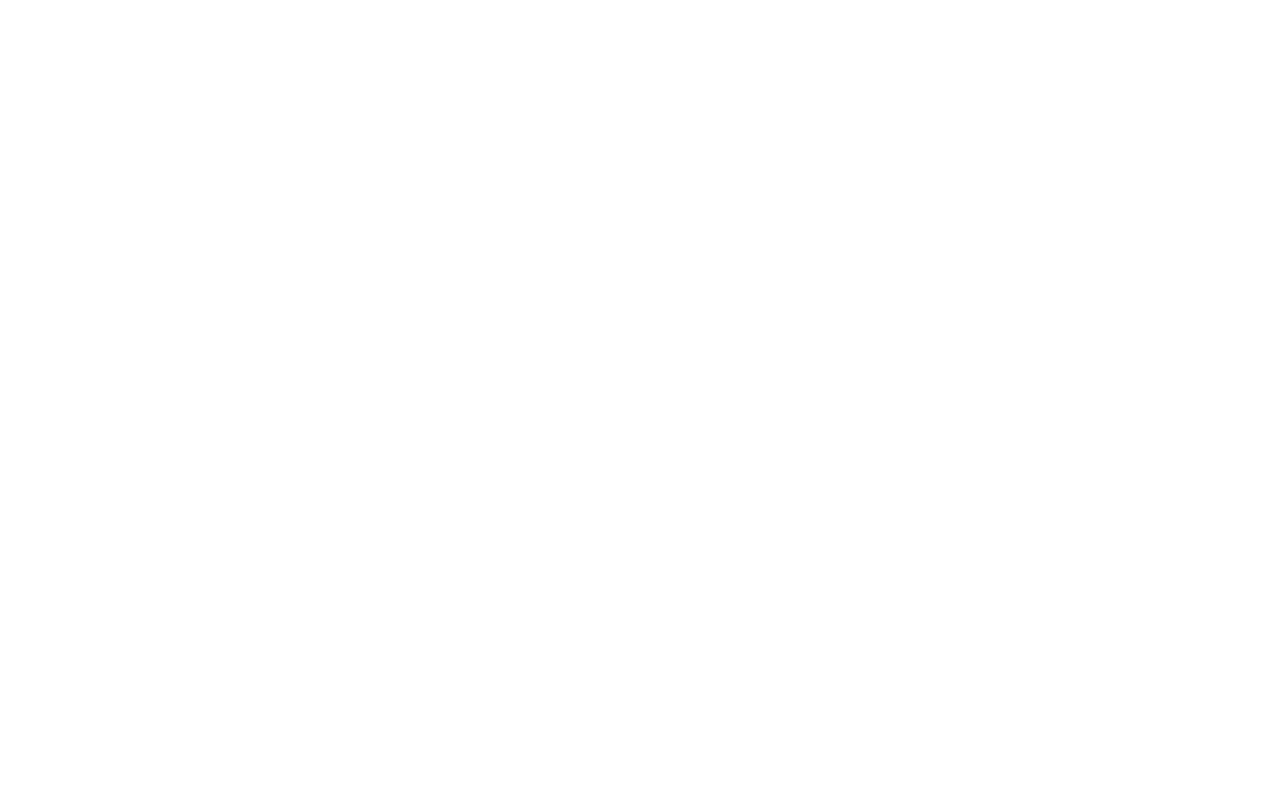
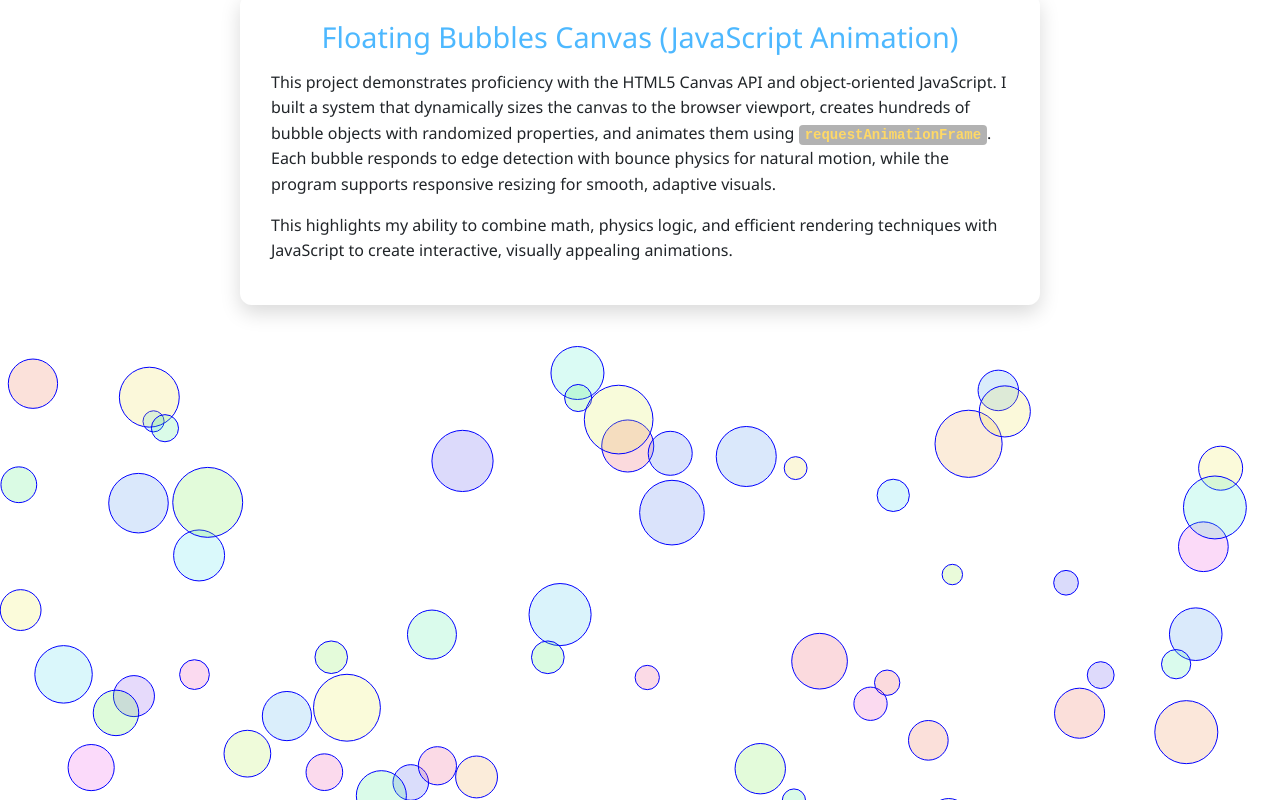
Before and after one commit to ramosmarco95/javascript-projects, a React (Vite) app: page /javascript-projects/floating-bubbles-canvas in a window 1280 px wide. Before the commit this address had no page. Shown: the part 200-1000 px from the top of the page. Before the commit the page ends 800 px from the top, so only its background shows below. Built offline with nearby package versions, Linux system fonts and the light colour scheme.

Commit message:
added a floating-bubbles-app

```diff
--- a/src/App.jsx
+++ b/src/App.jsx
@@ -2,12 +2,13 @@
 import './App.css'
 import { Routes, Route } from 'react-router-dom';
 
-/* pages */
+/* componenets */
 import HomePage from './pages/HomePage';
 
-/* components */
+/* pages */
 import Header from './components/Header';
 import FortuneTeller from './pages/FortuneTellerPage';
+import FloatingBubblesCanvas from './pages/FloatingBubblesCanvas';
 
 
 function App() {
@@ -31,6 +32,13 @@
             </>
           }>
           </Route>
+          <Route path='/floating-bubbles-canvas' element={
+            <>
+              <Header/>
+              <FloatingBubblesCanvas/>
+            </>
+          }>
+          </Route>
         </Routes>
       </main>
     </>
--- /dev/null
+++ b/src/pages/FloatingBubblesCanvas.jsx
@@ -0,0 +1,115 @@
+import '../styles/floating-bubbles-canvas.css';
+import { useEffect, useRef } from "react";
+
+export default function FloatingBubblesCanvas () {
+
+    //Marco ramos, 11/30/2023
+   const canvasRef =useRef(null);
+
+
+useEffect(() => {
+    const canvas = canvasRef.current;
+    if (!canvas) return; // safety check
+
+    // Handle HiDPI screens for crisp rendering
+    const setupCanvasSize = () => {
+      const dpr = window.devicePixelRatio || 1;
+      const { innerWidth: w, innerHeight: h } = window;
+      canvas.width = w * dpr;
+      canvas.height = h * dpr;
+      canvas.style.width = `${w}px`;
+      canvas.style.height = `${h}px`;
+      const ctx = canvas.getContext("2d");
+      ctx.setTransform(1, 0, 0, 1, 0, 0); // reset
+      ctx.scale(dpr, dpr);
+      return ctx;
+    };
+
+    let c = setupCanvasSize();
+
+    // Circle constructor
+    function Circle(x, y, dx, dy, radius) {
+      this.x = x; this.y = y;
+      this.dx = dx; this.dy = dy;
+      this.radius = radius;
+      this.color = `hsla(${Math.random()*360}, 80%, 60%, 0.2)`; //controls colors
+
+
+      this.draw = function () {
+        c.beginPath();
+        c.arc(this.x, this.y, this.radius, 0, Math.PI * 2);
+        c.fillStyle = this.color;
+        c.fill();
+        c.strokeStyle = "blue";
+        c.stroke();
+      };
+
+      this.update = function () {
+        const W = window.innerWidth;
+        const H = window.innerHeight;
+        if (this.x + this.radius > W || this.x - this.radius < 0) this.dx = -this.dx;
+        if (this.y + this.radius > H || this.y - this.radius < 0) this.dy = -this.dy;
+        this.x += this.dx;
+        this.y += this.dy;
+        this.draw();
+      };
+    }
+
+    // Generate circles
+    const circleArray = [];
+    for (let i = 0; i < 100; i++) {
+      const radius = 10 + Math.random() * 25;
+      const x = Math.random() * (window.innerWidth - radius * 2) + radius;
+      const y = Math.random() * (window.innerHeight - radius * 2) + radius;
+      const dx = (Math.random() - 0.5) * 1.5;
+      const dy = (Math.random() - 0.5) * 1.5;
+      circleArray.push(new Circle(x, y, dx, dy, radius));
+    }
+
+    // Animate
+    let rafId;
+    function animate() {
+      rafId = requestAnimationFrame(animate);
+      c.clearRect(0, 0, window.innerWidth, window.innerHeight); //no trail effect
+      //c.fillStyle = "rgba(255,255,255,0.08)"; //trail effect
+      //c.fillRect(0, 0, window.innerWidth, window.innerHeight); //trail effect
+
+      circleArray.forEach((circle) => circle.update());
+    }
+    animate();
+
+    // Optional: resize canvas when window changes
+    const handleResize = () => { c = setupCanvasSize(); };
+    window.addEventListener("resize", handleResize);
+
+    return () => {
+      cancelAnimationFrame(rafId);
+      window.removeEventListener("resize", handleResize);
+    };
+  }, []);
+
+    return (
+        <>
+        <section class="project-description">
+          <h2>Floating Bubbles Canvas (JavaScript Animation)</h2>
+          <p>
+            This project demonstrates proficiency with the HTML5 Canvas API and object-oriented JavaScript.
+            I built a system that dynamically sizes the canvas to the browser viewport, creates hundreds of
+            bubble objects with randomized properties, and animates them using <code>requestAnimationFrame</code>.
+            Each bubble responds to edge detection with bounce physics for natural motion, while the program
+            supports responsive resizing for smooth, adaptive visuals.
+          </p>
+          <p>
+            This highlights my ability to combine math, physics logic, and efficient rendering techniques with
+            JavaScript to create interactive, visually appealing animations.
+          </p>
+        </section>
+
+        <div className='floating-container'>
+          <canvas ref={canvasRef} className="floating-bubbles-canvas" id='floating-bubbles-canvas'></canvas>
+        </div>
+
+
+        </>
+    )
+}
--- a/src/pages/FortuneTellerPage.jsx
+++ b/src/pages/FortuneTellerPage.jsx
@@ -52,6 +52,22 @@
 
     return (
         <>
+            <section class="project-description">
+                <h2>Fortune Teller App</h2>
+                <p>
+                    This project demonstrates how JavaScript can be used to generate random outcomes and update the user interface dynamically.
+                    The app uses an array of fortune messages and the <code>Math.random()</code> function to select one at random each time the
+                    button is clicked. React’s <code>useState</code> hook stores the selected fortune and updates the input field in real time
+                    without refreshing the page.
+                </p>
+                <ul>
+                    <li>Random fortune selection using <code>Math.random()</code></li>
+                    <li>Array of fun and quirky fortune messages</li>
+                    <li>Dynamic UI updates with React <code>useState</code></li>
+                    <li>Prevents default form refresh for a smooth experience</li>
+                </ul>
+            </section>
+
             <div className="container-fluid fortune-container">
                 <form onSubmit={getFortune} className="fortune-form">
                     <button type="submit" className='fortune-button'>Look Your Fortune</button>
--- a/src/pages/HomePage.jsx
+++ b/src/pages/HomePage.jsx
@@ -10,6 +10,9 @@
                 <li className='project-li'>
                     <Link className='project-link' to="/fortune-teller-page">01 - Fortune Teller Page</Link>
                 </li>
+                <li className='project-li'>
+                    <Link className='project-link' to="/floating-bubbles-canvas">02 - Floating Bubbles Canvas</Link>
+                </li>
             </ul>
         </>
     )
--- /dev/null
+++ b/src/styles/floating-bubbles-canvas.css
@@ -0,0 +1,49 @@
+
+
+.floating-container {
+    width: 100%;
+    height: 100vh;
+    margin: 0;
+    padding: 0;
+    overflow: hidden;
+}
+.floating-bubbles-canvas {
+    display: block;
+    border: none;
+    width: 100%;
+    height: 100%;
+}
+
+.project-description {
+  max-width: 800px;
+  margin: 40px auto;
+  padding: 25px 30px;
+  background: rgba(255, 255, 255, 0.08);
+  backdrop-filter: blur(6px);
+  border: 1px solid rgba(255, 255, 255, 0.18);
+  border-radius: 12px;
+  box-shadow: 0 8px 20px rgba(0, 0, 0, 0.15);
+  font-family: "Segoe UI", Roboto, sans-serif;
+  line-height: 1.6;
+}
+
+.project-description h2 {
+  font-size: 1.8rem;
+  margin-bottom: 15px;
+  color: #4db8ff; /* accent color */
+  text-align: center;
+}
+
+.project-description p {
+  margin-bottom: 15px;
+  font-size: 1rem;
+}
+
+.project-description code {
+  background: rgba(0, 0, 0, 0.3);
+  padding: 2px 6px;
+  border-radius: 4px;
+  font-family: monospace;
+  color: #ffd966;
+  font-weight: bold;
+}
--- a/src/styles/fortune-teller.css
+++ b/src/styles/fortune-teller.css
@@ -20,6 +20,7 @@
     font-size: 1.1rem;
 }
 
+
 /* desktop devices (portrait and landscape) */
 @media only screen and (min-width: 1441px) {
    .fortune-button {
```
